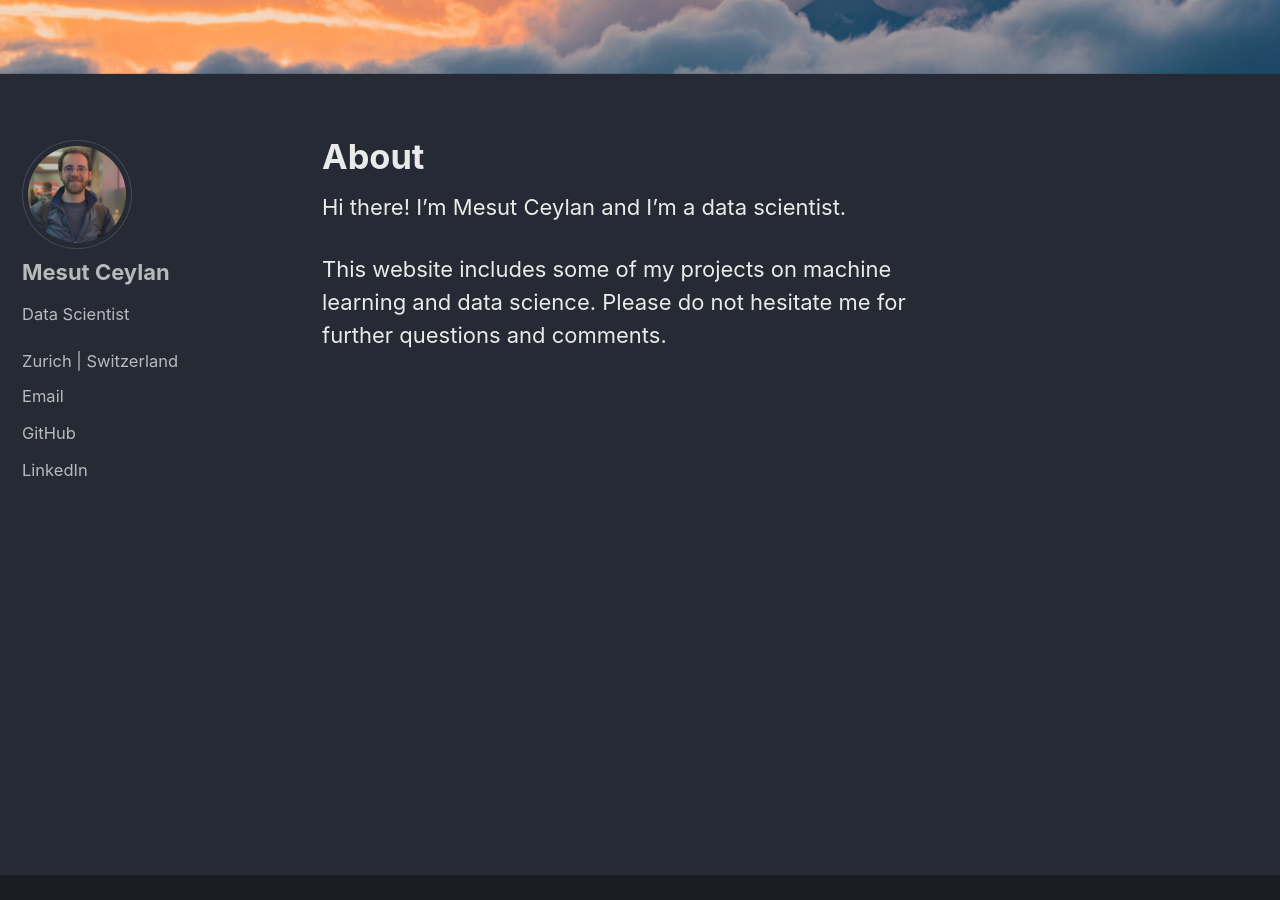
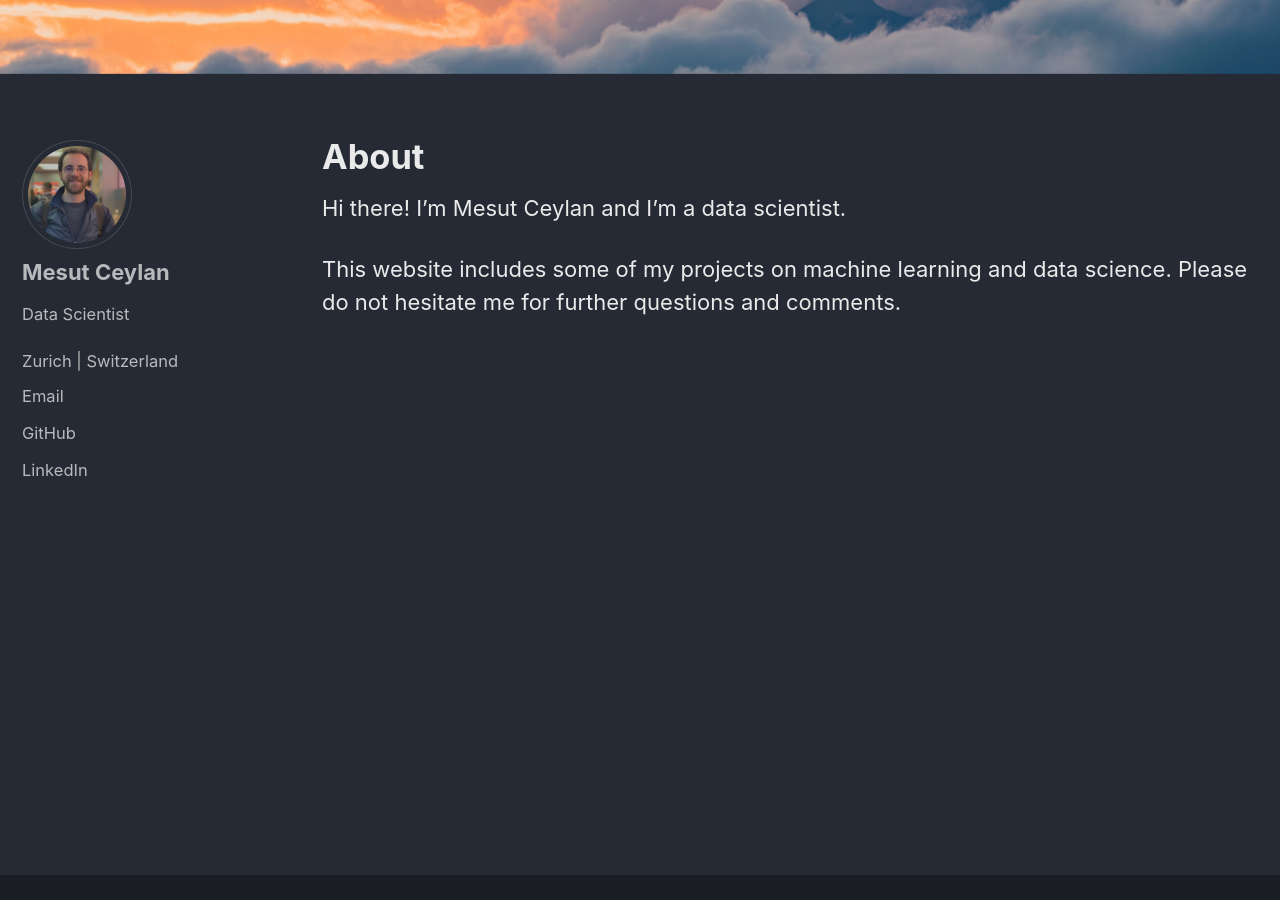
Before and after one commit to ceylanmesut/ceylanmesut.github.io, a Jekyll site: the page built from _pages/about.md, in a window 1280 px wide and 900 px high, scrolled down 221 px. Built offline with Jekyll 4.4.1, drawn with Linux system fonts in a browser that asks for light colours; cached includes are drawn as plain includes.

Commit message:
padding change

```diff
--- a/_sass/minimal-mistakes/_page.scss
+++ b/_sass/minimal-mistakes/_page.scss
@@ -23,12 +23,12 @@
   @include breakpoint($large) {
     float: right;
     width: calc(100% - #{$right-sidebar-width-narrow});
-    padding-right: $right-sidebar-width-narrow;
+    #padding-right: $right-sidebar-width-narrow;
   }
 
   @include breakpoint($x-large) {
     width: calc(100% - #{$right-sidebar-width});
-    padding-right: $right-sidebar-width;
+    #padding-right: $right-sidebar-width;
   }
 
   .page__inner-wrap {
```
